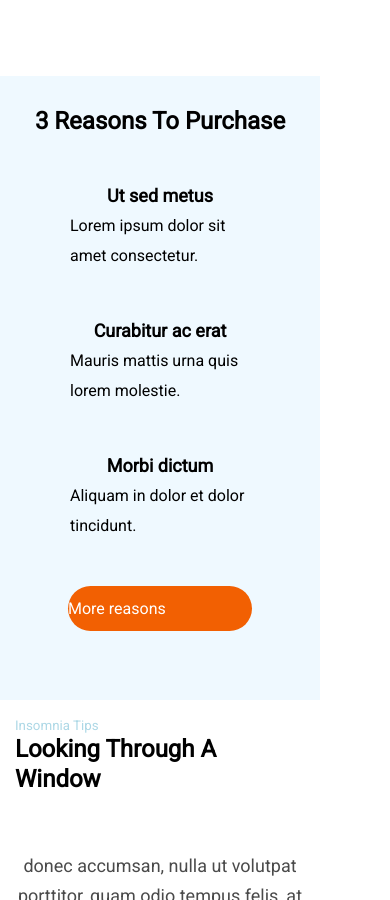
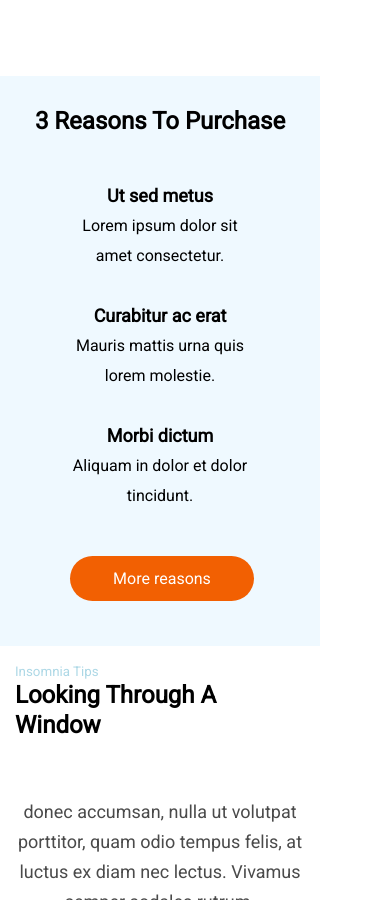
Before and after one commit to Adalab/modulo-1-evaluacion-final-katequillen, a website: page src/html/index.html in a window 390 px wide. Shown: the part 768-1668 px from the top of the page. Drawn offline with nearby package versions, Linux system fonts and the light colour scheme; files that its build step writes are made by us from their sources; files whose address does not match are found by name.

Commit message:
finishing reasons mobile

```diff
--- a/src/html/partials/reasons.html
+++ b/src/html/partials/reasons.html
@@ -1,26 +1,32 @@
 <section class="reasons_container">
-    <h1 class="reasons_title">
+    <h1 class="reasons_title item1">
         3 reasons to purchase
     </h1>
+    <div class="item2">
         <h2 class="reasons_subtitle">
             Ut sed metus
         </h2>
             <p class="reasons_content">
                 Lorem ipsum dolor sit amet consectetur.
             </p>
+    </div>
+    <div class="item3">
         <h2 class="reasons_subtitle">
             Curabitur ac erat
         </h2>
             <p class="reasons_content">
                 Mauris mattis urna quis lorem molestie.
             </p>
+    </div>
+    <div class="item4">
         <h2 class="reasons_subtitle">
             Morbi dictum
         </h2>
             <p class="reasons_content">
                 Aliquam in dolor et dolor tincidunt.
             </p>
-    <div class="reasons_button">
+        <div class="reasons_button item5">
             More reasons
         </div>
+    </div>
 </section>
--- a/src/scss/layout/reasons.scss
+++ b/src/scss/layout/reasons.scss
@@ -1,22 +1,20 @@
 .reasons_container {
-  display: flex;
-  flex-direction: column;
-  align-items: center;
-  height: 624px;
+  display: grid;
+  grid-template-columns: 15px 55px 180px 55px 15px;
+  grid-template-rows: 105px 120px 120px 120px 105px;
+  text-align: center;
+  height: 570px;
   width: 320px;
-  /*text-transform: initial; why isn't this working?*/
   background-color: #eff9ff;
 }
 
 .reasons_title {
   line-height: 30px;
   font-size: 24px;
-  margin-left: 15px;
-  margin-right: 15px;
-  padding-top: 30px;
-  padding-bottom: 45px;
   font-weight: bold;
   text-transform: capitalize;
+  text-align: center;
+  padding-top: 30px;
 }
 
 .reasons_subtitle {
@@ -26,10 +24,8 @@
 }
 
 .reasons_content {
-  width: 180px;
+  /*width: 180px;*/
   line-height: 30px;
-  margin-left: 70px;
-  margin-right: 70px;
   padding-bottom: 45px;
 }
 
@@ -44,3 +40,24 @@
 
 /*https://www.w3schools.com/cssref/css_initial.asp
 https://stackoverflow.com/questions/11129696/capitalize-first-letter-of-sentences-css*/
+
+.item1 {
+  grid-column-start: 2;
+  grid-column-end: 5;
+}
+
+.item2 {
+  grid-column: 3;
+}
+
+.item3 {
+  grid-column: 3;
+}
+
+.item4 {
+  grid-column: 3;
+}
+
+.item5 {
+  grid-column: 3;
+}
```
Lines whose indentation alone changed are shown as unchanged.
